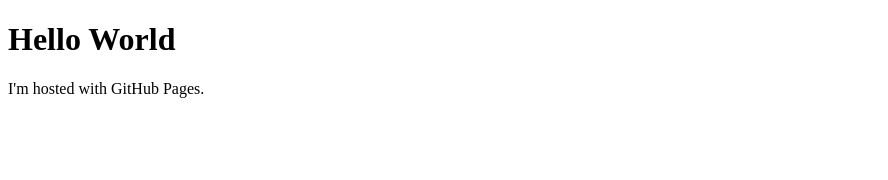
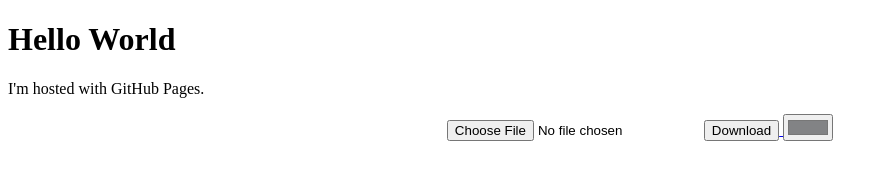
Before and after one commit to ahermida7/ahermida7.github.io, a plain HTML site: page index.html in a window 1280 px wide. Shown: the whole page, without its empty margins (0-888 px from the left). Drawn offline with Linux system fonts and the light colour scheme.

Commit message:
Update index.html

```diff
--- a/index.html
+++ b/index.html
@@ -1,7 +1,21 @@
 <!DOCTYPE html>
 <html>
 <body>
+
 <h1>Hello World</h1>
 <p>I'm hosted with GitHub Pages.</p>
+
+<center>
+    <div>
+        <form>
+            <input type="file" id="file">
+            <a href="hosted.PNG" download="">
+                <input type="button" value="Download">
+            </a>
+            <input type="Color" id="Color" value="#828385">
+        </form>
+    </div>
+</center>
+
 </body>
 </html>
```
